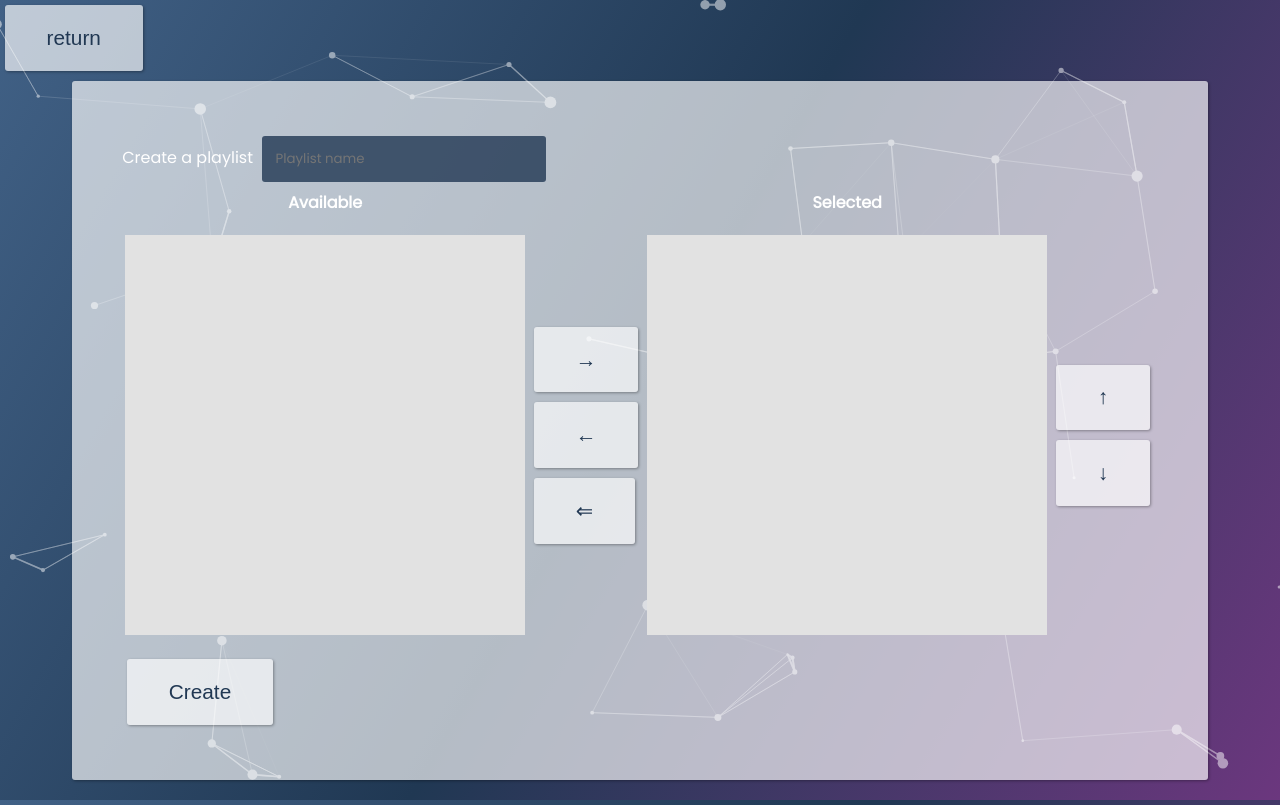
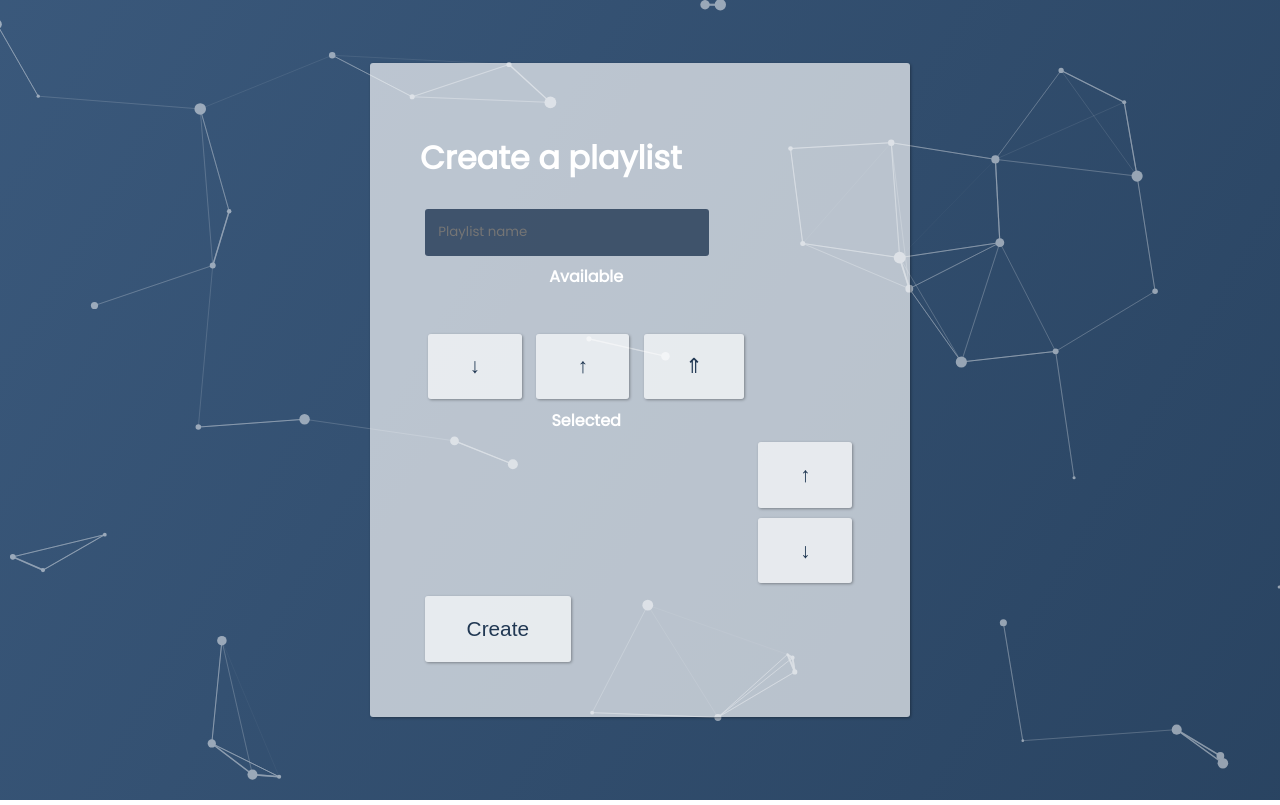
Before and after one commit to Simcornelis/ProjetFinal-P2-NodeJS, a website: page private/createplaylist.html in a window 1280 px wide. Drawn offline with Linux system fonts and the light colour scheme; no server answers.

Commit message:
╰(*°▽°*)╯createplaylist modified

```diff
--- a/private/createplaylist.html
+++ b/private/createplaylist.html
@@ -13,32 +13,38 @@
     <title>Create a playlist</title>
 </head>
 <body>
-    <header>
-        <button id="return" onclick="window.location.href = '/'">return</button>
-    </header>
+    <header></header>
+
     <main class="center-content">
         <div class="create-playlist">
-			<span>Create a playlist</span>
+			<h1>Create a playlist</h1>
 			<input placeholder="Playlist name" id="playlistName">
 			<table>
 				<tr>
-					<th>Available</th><th></th><th>Selected</th><th></th>
+					<th>Available</th>
 				</tr>
 				<tr>
 					<td>
 						<ul class="gameList" id="listAvailable"></ul>
 					</td>
+				</tr>
+				<tr>
 					<td>
-						<button id="addGamePlaylist">→</button><br>
-						<button id="removeGamePlaylist">←</button><br>
-						<button id="removeAllGamePlaylist">⇐</button>
+						<button id="addGamePlaylist">↓</button>
+						<button id="removeGamePlaylist">↑</button>
+						<button id="removeAllGamePlaylist">⇑</button>
 					</td>
+				</tr>
+				<tr>
+					<th>Selected</th>
+				</tr>
+				<tr>
 					<td>
 						<ul class="gameList" id="listSelected"></ul>
 					</td>
 					<td>
 						<button id="moveGameUpPlaylist">↑</button><br>
-						<button id="moveGameDownPlaylist">↓</button><br>
+						<button id="moveGameDownPlaylist">↓</button>
 					</td>
 				</tr>
 			</table>
--- a/static/css/createPlaylist.css
+++ b/static/css/createPlaylist.css
@@ -4,10 +4,8 @@
 
 .gameList {
 	list-style: none;
-	height: 400px;
 	background-color: #e2e2e2;
 	overflow-y: scroll;
-	width: 400px;
 	padding: 0;
 }
 
```
Also changed, not shown: private/allplaylists.html (+1 -10 lines), private/profile.html (+1 -1 lines).
